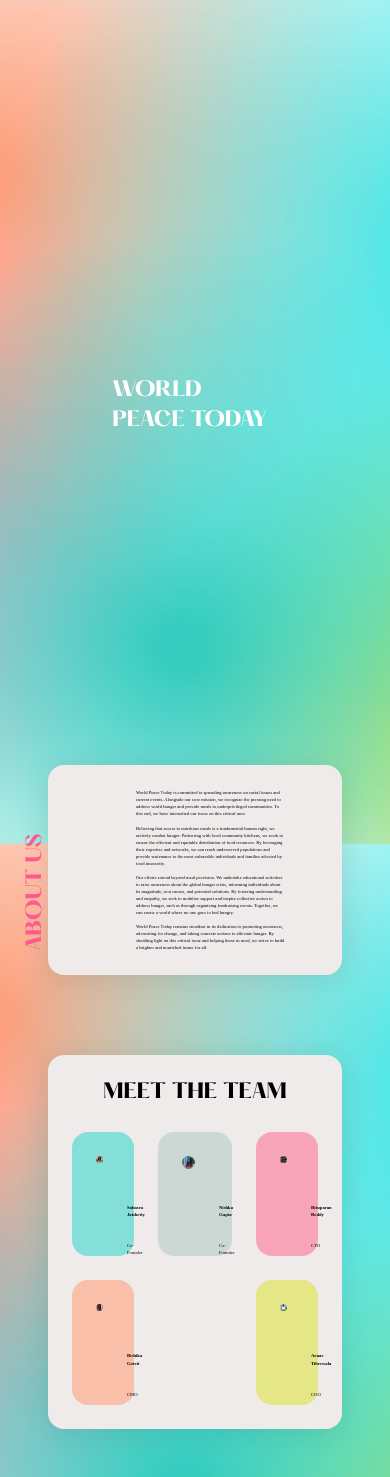
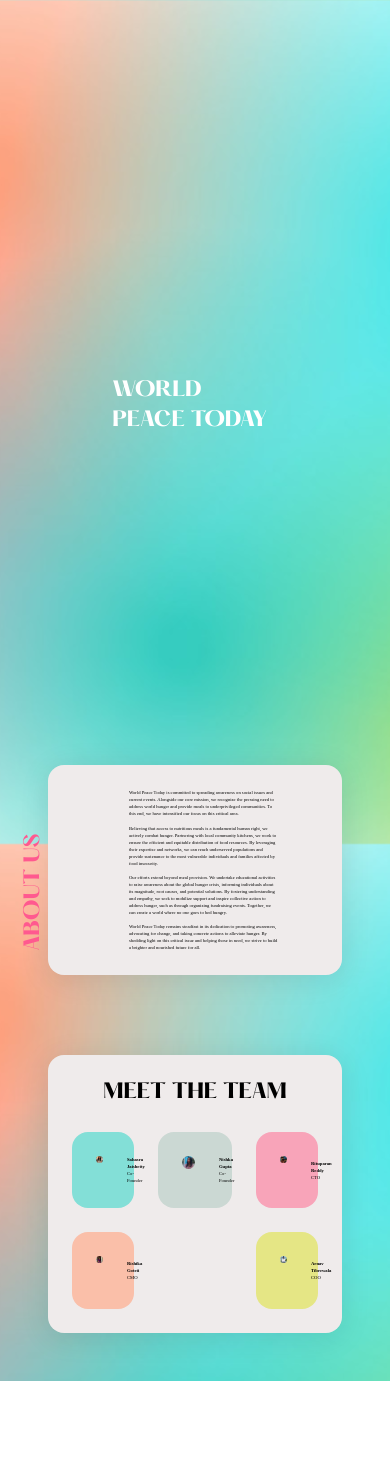
Before and after one commit to ARandomNeko/Inicio, a SvelteKit app in the folder inicio/: page / in a window 390 px wide. After the commit the page ends 1381 px from the top, so only its background shows below. Built offline with nearby package versions, Linux system fonts and the light colour scheme; a web font is replaced by a local one.

Commit message:
meet the team responsiveness done for desktop

```diff
--- a/inicio/src/routes/+page.svelte
+++ b/inicio/src/routes/+page.svelte
@@ -15,7 +15,7 @@
 <section class=" card py-6 px-12">
     <!--About Us-->
     <div class="flex content-center">
-        <div class=" basis-1/6 rotated-text  FF598F 2xl:text-9xl xl:text-8xl lg:text-7xl md:text-6xl text-4xl" style="font-family: pp_hattonbold;">
+        <div class=" basis-1/6 rotated-text  FF598F " style="font-family: pp_hattonbold;">
             <h1>
                 ABOUT US
 
@@ -39,70 +39,64 @@
 
 </section>
 
-<section class=" card  2 mt-20 py-6">
+<section class=" card mt-20 py-6">
     <!--Meet the team-->
     <div class="">
-        <h1 class="text-center  "> MEET THE TEAM</h1>
-        <div class=" grid grid-cols-3 grid-rows-2 place-content-center">
+        <h1 class="text-center"> MEET THE TEAM</h1>
+        <div class=" grid grid-cols-3 grid-rows-2 ">
             <!-- ONE -->
             <div class="text-center mt-6 rounded-2xl p-6 grid grid-cols-2 mx-3 ml-6" style="background-color: rgb(131,223,215);">
                 <img src="/assets/sahasra.jpeg" class="cropped rounded-2xl">
-                <div class="-mb-12">
-                    <p class="text-left ml-6 mt-12 font-bold">
+                <p class="text-left ml-6 my-auto">
+                    <b>
                         Sahasra <br> Jaishetty
-
-                    </p>
-                    <p class="text-left ml-6 mt-12 -translate-y-6">Co-Founder</p>
-                </div>
-
+                    </b>
+                   <br>Co-Founder
+                </p>
             </div>
             <!-- TWO -->
             <div class="text-center mt-6 rounded-2xl p-6 grid grid-cols-2 mx-3" style="background-color: rgb(203,216,211);">
                 <img src="/assets/nishka.jpeg" class="cropped rounded-2xl">
-                <div class="-mb-12">
-                    <p class="text-left ml-6 mt-12 font-bold">
+                <p class="text-left ml-6 my-auto">
+                    <b>
                         Nishka <br> Gupta
-
-                    </p>
-                    <p class="text-left ml-6 mt-12 -translate-y-6">Co-Founder</p>
-                </div>
+                    </b>
+                   <br>Co-Founder
+                </p>
             </div>
             <!-- THREE -->
             <div class="text-center mt-6 rounded-2xl p-6 grid grid-cols-2 mx-3 mr-6" style="background-color: rgb(248,164,185);">
                 <img src="/assets/ritu.jpeg" class="cropped rounded-2xl">
-                <div class="-mb-12">
-                    <p class="text-left ml-6 mt-12 font-bold">
+                <p class="text-left ml-6 my-auto">
+                    <b>
                         Rituparan <br> Reddy
-
-                    </p>
-                    <p class="text-left ml-6 mt-12 -translate-y-6">CTO</p>
-                </div>
+                    </b>
+                   <br>CTO
+                </p>
             </div>
             <!-- FOUR -->
             <div class="text-center mt-6 rounded-2xl p-6 grid grid-cols-2 mx-3 ml-6" style="background-color: rgb(250,191,169);">
                 <img src="/assets/rishika.jpeg" class="cropped rounded-2xl">
-                <div class="-mb-12">
-                    <p class="text-left ml-6 mt-12 font-bold">
+                <p class="text-left ml-6 my-auto">
+                    <b>
                         Rishika <br> Goteti
-
-                    </p>
-                    <p class="text-left ml-6 mt-12 -translate-y-6">CMO</p>
-                </div>
+                    </b>
+                   <br>CMO
+                </p>
             </div>
             <!-- FIVE blank -->
             <div >
 
             </div>
             <!-- SIX -->
-            <div class="text-center mt-6 rounded-2xl p-6 grid grid-cols-2 mx-3 mr-6" style="background-color: rgb(229,230,133);">
+            <div class="text-center mt-6 rounded-2xl p-6 grid grid-cols-2 mx-3 mr-6 " style="background-color: rgb(229,230,133);">
                 <img src="/assets/arnav.jpeg" class="cropped rounded-2xl">
-                <div class="-mb-12">
-                    <p class="text-left ml-6 mt-12 font-bold">
-                        Arnav <br> Tibrewala
-
+                    <p class="text-left ml-6 my-auto">
+                        <b>
+                            Arnav <br> Tibrewala
+                        </b>
+                       <br>COO
                     </p>
-                    <p class="text-left ml-6 mt-12 -translate-y-6">COO</p>
-                </div>
             </div>
         </div>
     </div>
```
